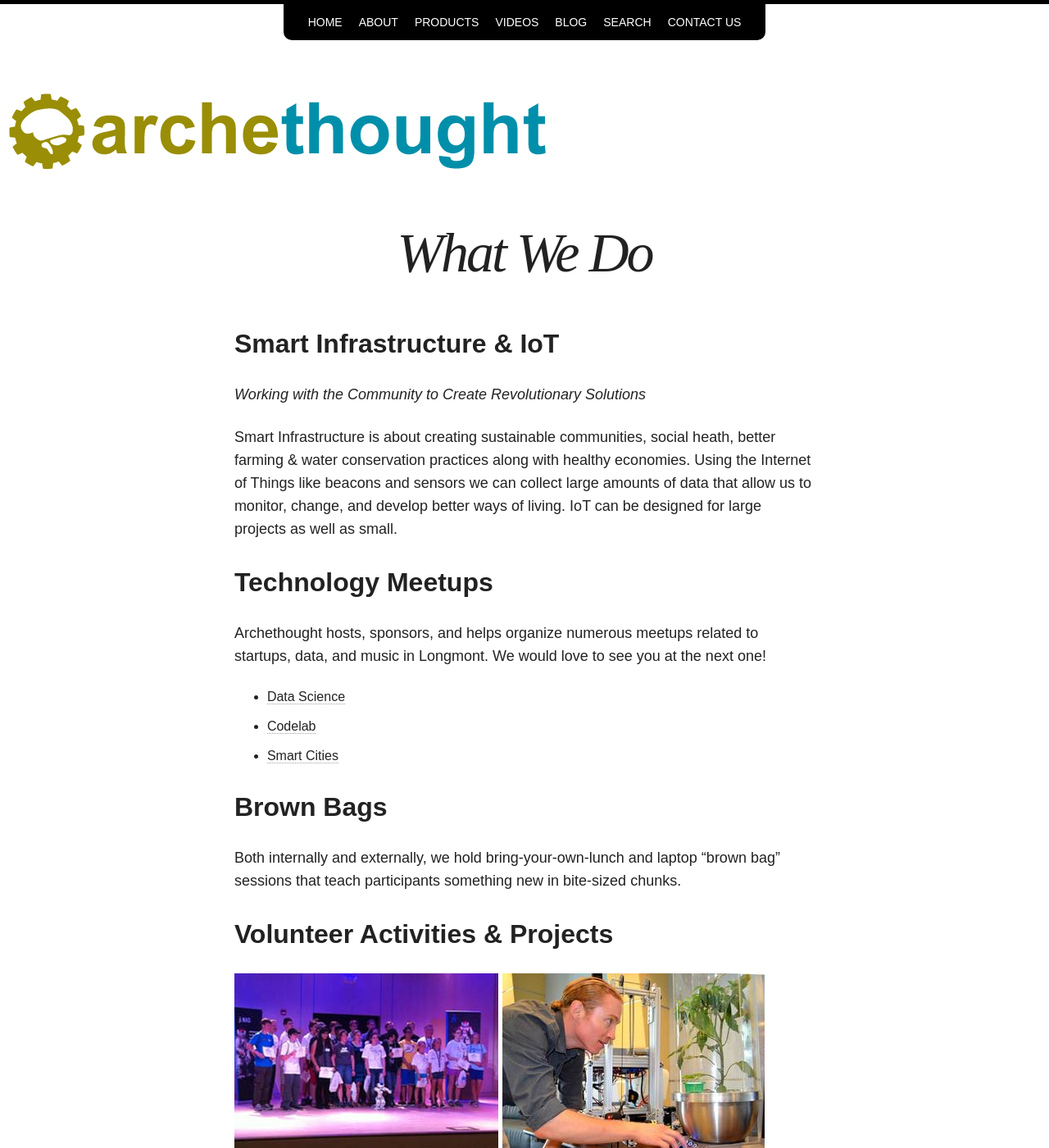
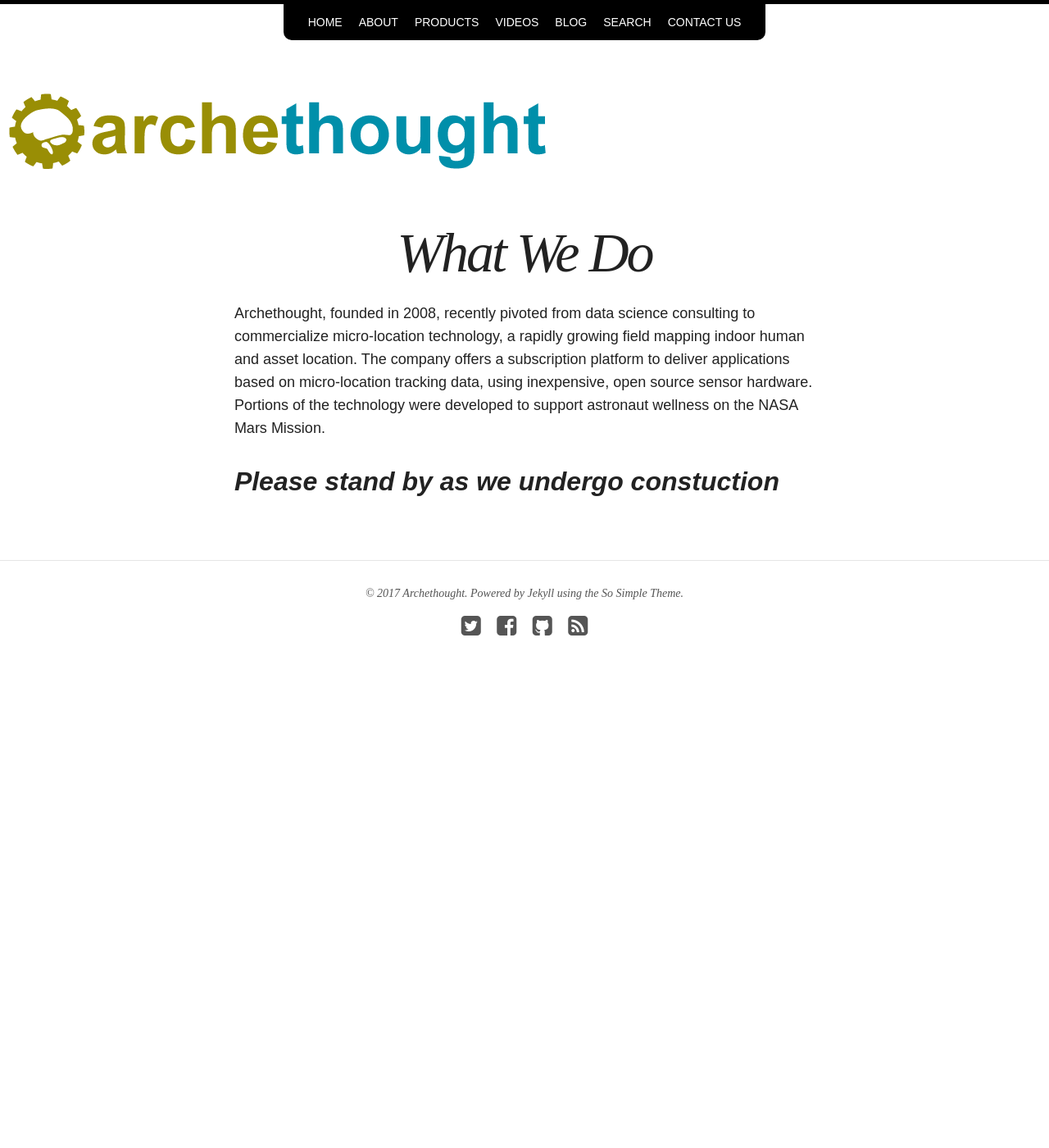
Before and after one commit to Archethought/Archethought.github.io, a Jekyll site: the page built from index.md, in a window 1280 px wide and 1400 px high. Shown: the whole window at 82% size. Built offline with Jekyll 4.4.1, drawn with Linux system fonts in a browser that asks for light colours; nearby versions of some CDN libraries; some of the changed text lies outside the part shown.

Commit message:
add under construction blurb

```diff
--- a/index.md
+++ b/index.md
@@ -10,25 +10,6 @@ image:
 ---
 
 
-## Smart Infrastructure & IoT
-_Working with the Community to Create Revolutionary Solutions_
+Archethought, founded in 2008, recently pivoted from data science consulting to commercialize micro-location technology, a rapidly growing field mapping indoor human and asset location. The company offers a subscription platform to deliver applications based on micro-location tracking data, using inexpensive, open source sensor hardware. Portions of the technology were developed to support astronaut wellness on the NASA Mars Mission.
 
-Smart Infrastructure is about creating sustainable communities, social heath, better farming & water conservation practices along with healthy economies. Using the Internet of Things like beacons and sensors we can collect large amounts of data that allow us to monitor, change, and develop better ways of living. IoT can be designed for large projects as well as small.
-
-## Technology Meetups
-Archethought hosts, sponsors, and helps organize numerous meetups related to startups, data, and music in Longmont. We would love to see you at the next one!
-
-* <a href="http://www.meetup.com/Applied-Data-Engineering/" target="_meetup"> Data Science</a>
-* <a href="http://www.meetup.com/LongmontHackerSpace/events/218668595/" target="_meetup">Codelab </a>
-* <a href="http://www.meetup.com/Smart-Cities-Initiative/" target="_meetup">Smart Cities </a>
-
-## Brown Bags
-Both internally and externally, we hold bring-your-own-lunch and laptop "brown bag" sessions that teach participants something new in bite-sized chunks.
-
-## Volunteer Activities & Projects
-![Students on stage](/images/schoolStage.jpg "School Awards")
-![Daniel studying plant](/images/danielPlant.jpg "Daniel's Thesis")
-
-Archethought engages in community volunteerism at a High School Library, FIRST Robotics club, and through civic engagement, startups, the arts, and makerspaces. We volunteer over 1,000 hours per year, a proud accomplishment we are happy to continue.
-
-Besides the work we do for our clients and services, Archethought also nurtures experimentation and learning. We are always looking for new startup ideas, technologies to explore, and things to inspire us.
+## *Please stand by as we undergo constuction*
```
